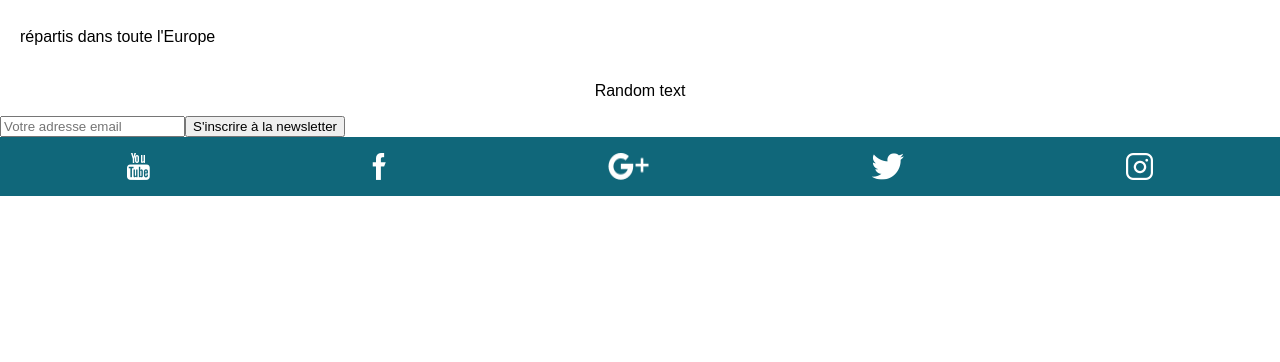
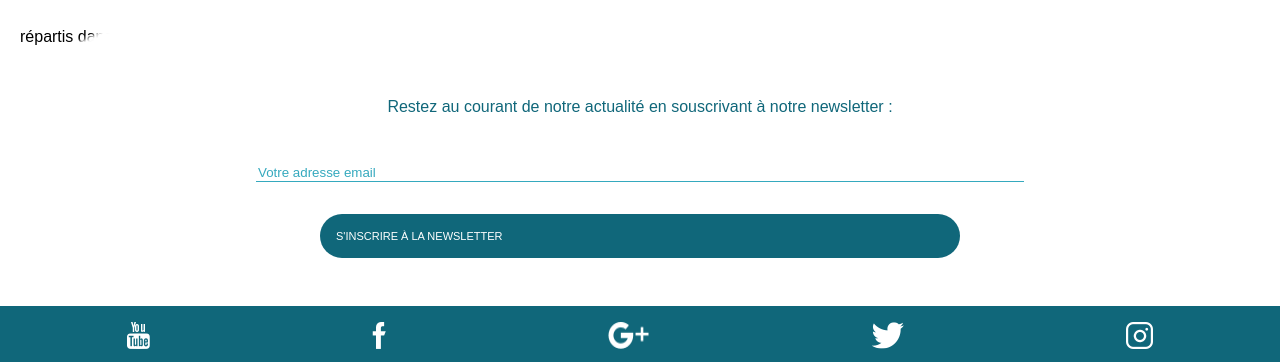
Before and after one commit to matthieu-brillaxis/surfrirder-web, a React (Create React App) app: page / in a window 1280 px wide. Shown: the part 460-822 px from the top of the page. Before the commit the page ends 800 px from the top, so only its background shows below. Built offline with nearby package versions, Linux system fonts and the light colour scheme; no server answers.

Commit message:
upadate button and newsletter comp

```diff
--- a/src/components/footer/Footer.js
+++ b/src/components/footer/Footer.js
@@ -14,6 +14,7 @@ class Footer extends Component {
       padding:16px;
       display:flex;
       justify-content:space-around;
+      margin-top:32px;
     `;
 
     return (
--- a/src/components/general/Button.js
+++ b/src/components/general/Button.js
@@ -6,7 +6,15 @@ import styled from 'styled-components';
 class Button extends Component {
   render() {
     const Button = styled.div`
-    border: 1px solid #2F80ED;
+      background-color:#10677a;
+      color:white;
+      padding:16px;
+      border-radius:32px;
+      text-transform:uppercase;
+      margin:16px auto 16px auto;
+      width:50%;
+      font-size: 11px;
+      text)-align: center;
     `;
 
     return (
--- a/src/components/newsletter/Newsletter.js
+++ b/src/components/newsletter/Newsletter.js
@@ -1,36 +1,60 @@
 import React, { Component } from 'react';
 import styled from 'styled-components';
 import { connect } from 'react-redux';
+import Button from '../general/Button';
+import bloc6 from '../../assets/img/bloc6.png';
 
 class Newsletter extends Component {
   render() {
     const NewsletterContainer = styled.div`
       color:red;
+      display:flex;
+      flex-direction:column;
+      flex-wrap:wrap;
+      justify-content:center;
+      position:relative;
+
+      &:before {
+        content:'';
+        height:70px;
+        width:100%;
+        background:url(${bloc6});
+        background-size: cover;
+        overflow: visible;
+        position: absolute;
+        top: -70px;
+        background-color: transparent;
+      }
     `;
 
     const NewsletterText = styled.p`
-      color:black;
+      color:#10677a;
+      font-width:bold;
       text-align:center;
+      padding:16px;
     `;
 
     const NewsletterTextInput = styled.input.attrs({
       type: 'text',
       placeholder: 'Votre adresse email',
     })`
-      color:blue;
-    `;
+      border:none;
+      color:#35a9be;
+      border-bottom:1px solid #35a9be;
+      margin:16px;
+      width:60%;
+      margin:16px auto 16px auto;
 
-    const NewsletterSubmitButton = styled.button.attrs({
-      type: 'submit',
-    })`
-
+      &::placeholder {
+        color:#35a9be;
+      }
     `;
 
     return (
-      <NewsletterContainer className="footer">
-        <NewsletterText>{ this.props.text }</NewsletterText>
+      <NewsletterContainer className="newsletter">
+        <NewsletterText>Restez au courant de notre actualité en souscrivant à notre newsletter :</NewsletterText>
         <NewsletterTextInput></NewsletterTextInput>
-        <NewsletterSubmitButton>S'inscrire à la newsletter</NewsletterSubmitButton>
+        <Button type='submit' buttonTitle={'S\'inscrire à la newsletter'}></Button>
       </NewsletterContainer>
     );
   }
--- a/src/views/NotreOrganisation.js
+++ b/src/views/NotreOrganisation.js
@@ -6,6 +6,8 @@ import { bindActionCreators } from 'redux';
 import { getPage } from './../actions/PageActions';
 import Header from '../components/header/Header';
 import Cover from '../components/cover/Cover';
+import Newsletter from '../components/newsletter/Newsletter';
+import Footer from '../components/footer/Footer';
 
 class NotreOrganisation extends Component {
   constructor(props) {
@@ -28,7 +30,9 @@ class NotreOrganisation extends Component {
         <div className="NotreOrganisation">
           <Header title={'Test'}/>
           <Cover title={page.title.rendered} subtitle={'Donner à chacun la possibilité d\'agir en faveur des océans'}/>
-        </div>
+          <Newsletter />
+          <Footer />
+          </div>
   );
     }
   }
```
Also changed, not shown: src/components/general/AdminBlock.js (added, +20 -0 lines).
